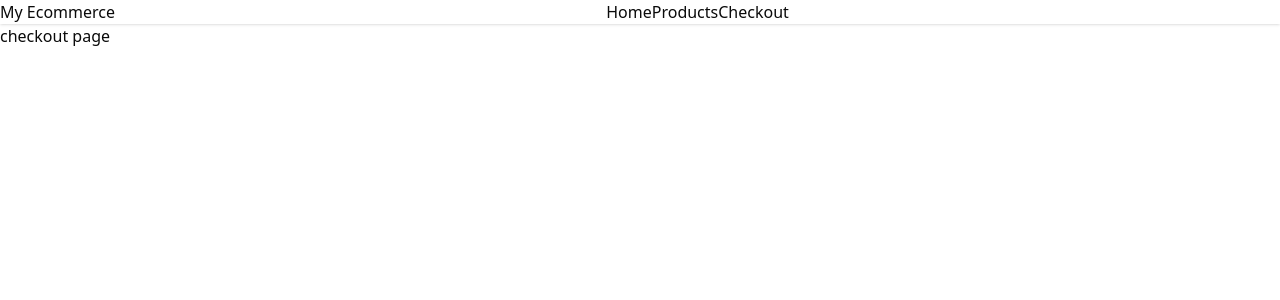
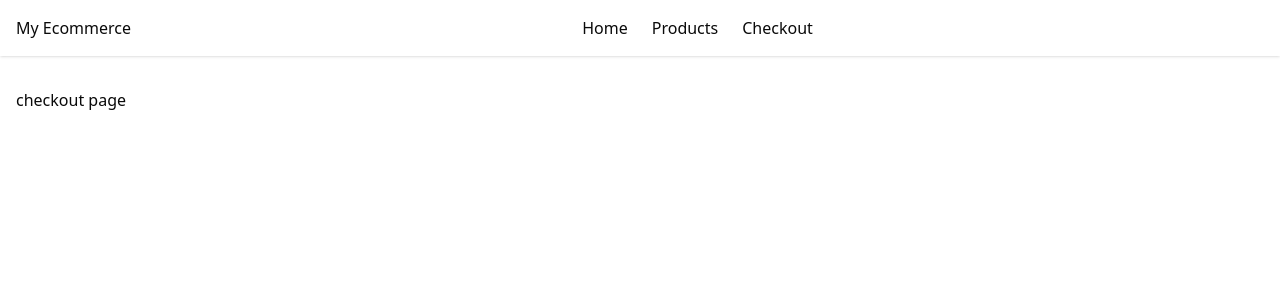
Before and after one commit to bemfes/next-js-ecommerce-shop, a Next.js app: page /checkout in a window 1280 px wide. Shown: the top 300 px of the page. Built offline with nearby package versions, Linux system fonts and the light colour scheme.

Commit message:
fixed styles for padding and margin in globals.css

```diff
--- a/app/globals.css
+++ b/app/globals.css
@@ -16,8 +16,7 @@ body {
 
 * {
   box-sizing: border-box;
-  padding: 0;
-  margin: 0;
+
 }
 
 
@@ -140,7 +139,7 @@ body {
 
 @layer base {
   * {
-    @apply border-border outline-ring/50;
+    @apply border-border outline-ring/50 p-0 m-0;
   }
   body {
     @apply bg-background text-foreground;
```
